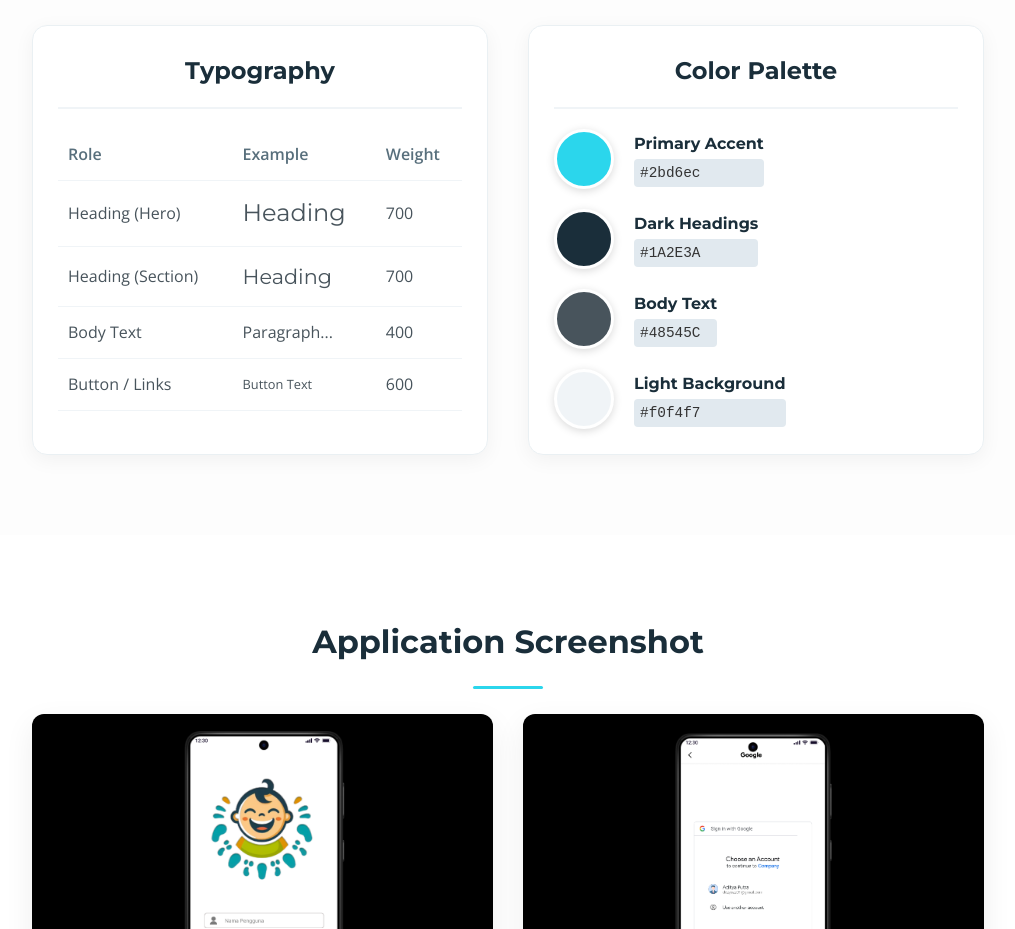
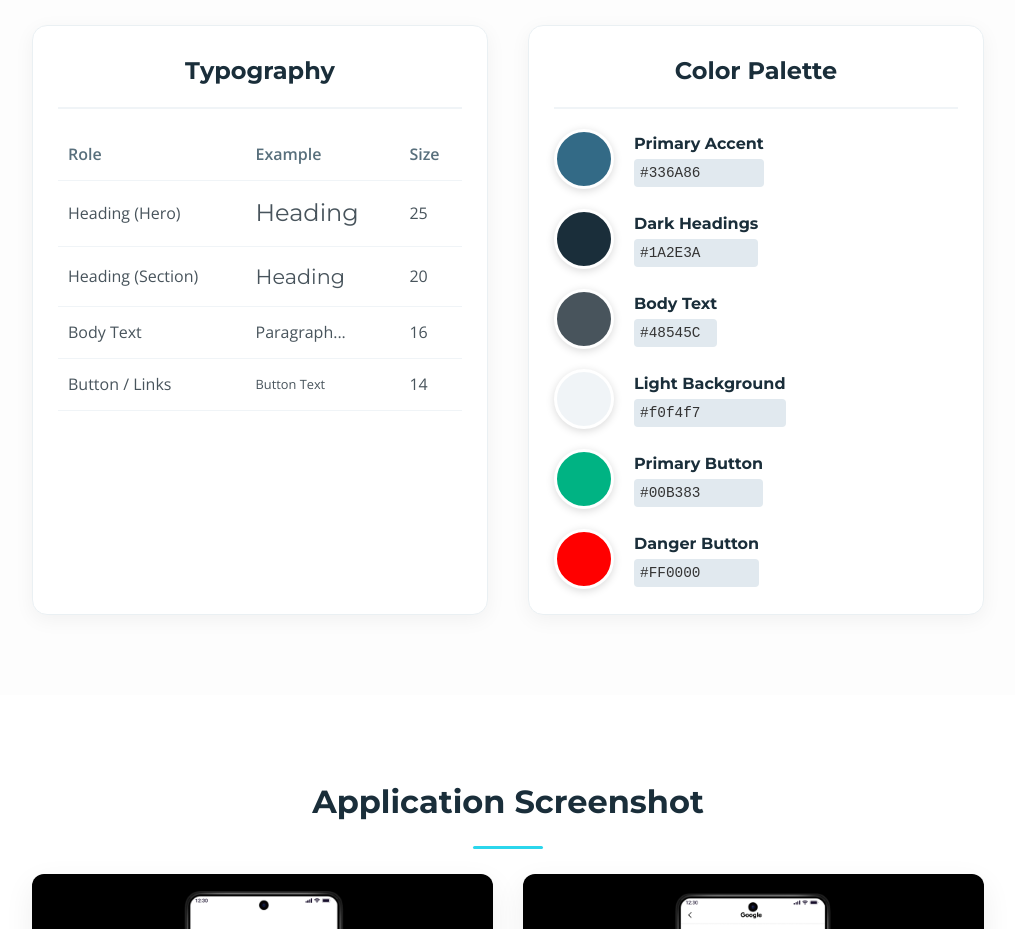
Before and after one commit to DwipaAditya-01/PortofolioUX, a plain HTML site: page html/research.html in a window 1280 px wide. Shown: the part 960-1889 px from the top of the page, without its empty margins (132-1147 px from the left). Drawn offline with nearby package versions, Linux system fonts and the light colour scheme.

Commit message:
update isi halaman

```diff
--- a/css/detail.css
+++ b/css/detail.css
@@ -5,7 +5,8 @@
 /* === 1. VARIABLES (CUSTOM PROPERTIES) === */
 :root {
     /* Warna */
-    --c-primary: #2bd6ec;      /* Sian cerah sebagai aksen utama */
+    --c-primary: #2bd6ec;
+    --c-primary-all:#336A86;     /* Sian cerah sebagai aksen utama */
     --c-primary-dark: #1AA7B8;  /* Versi lebih gelap untuk hover */
     --c-heading: #1A2E3A;      /* Biru sangat gelap untuk judul */
     --c-body-text: #48545C;     /* Abu-abu gelap untuk teks paragraf */
--- a/html/research.html
+++ b/html/research.html
@@ -64,27 +64,27 @@
                     <div class="detail-card">
                         <h3>Typography</h3>
                         <table class="type-table">
-                            <thead><tr><th>Role</th><th>Example</th><th>Weight</th></tr></thead>
+                            <thead><tr><th>Role</th><th>Example</th><th>Size</th></tr></thead>
                             <tbody>
                                 <tr>
                                     <td data-label="Role">Heading (Hero)</td>
                                     <td data-label="Example" style="font-family: 'Montserrat', sans-serif; font-size: 1.5rem;">Heading</td>
-                                    <td data-label="Weight">700</td>
+                                    <td data-label="Weight">25</td>
                                 </tr>
                                 <tr>
                                     <td data-label="Role">Heading (Section)</td>
                                     <td data-label="Example" style="font-family: 'Montserrat', sans-serif; font-size: 1.3rem;">Heading</td>
-                                    <td data-label="Weight">700</td>
+                                    <td data-label="Weight">20</td>
                                 </tr>
                                 <tr>
                                     <td data-label="Role">Body Text</td>
                                     <td data-label="Example" style="font-family: 'Open Sans', sans-serif; font-size: 1rem;">Paragraph...</td>
-                                    <td data-label="Weight">400</td>
+                                    <td data-label="Weight">16</td>
                                 </tr>
                                 <tr>
                                     <td data-label="Role">Button / Links</td>
                                     <td data-label="Example" style="font-family: 'Open Sans', sans-serif; font-size: 0.8rem;">Button Text</td>
-                                    <td data-label="Weight">600</td>
+                                    <td data-label="Weight">14</td>
                                 </tr>
                             </tbody>
                         </table>
@@ -92,10 +92,12 @@
                     <div class="detail-card">
                         <h3>Color Palette</h3>
                         <div class="swatch-container">
-                            <div class="swatch"><div class="swatch-color" style="background-color: #2bd6ec;"></div><div class="swatch-info"><div class="role">Primary Accent</div><div class="hex">#2bd6ec</div></div></div>
+                            <div class="swatch"><div class="swatch-color" style="background-color: #336A86;"></div><div class="swatch-info"><div class="role">Primary Accent</div><div class="hex">#336A86</div></div></div>
                             <div class="swatch"><div class="swatch-color" style="background-color: #1A2E3A;"></div><div class="swatch-info"><div class="role">Dark Headings</div><div class="hex">#1A2E3A</div></div></div>
                             <div class="swatch"><div class="swatch-color" style="background-color: #48545C;"></div><div class="swatch-info"><div class="role">Body Text</div><div class="hex">#48545C</div></div></div>
                             <div class="swatch"><div class="swatch-color" style="background-color: #f0f4f7;"></div><div class="swatch-info"><div class="role">Light Background</div><div class="hex">#f0f4f7</div></div></div>
+                            <div class="swatch"><div class="swatch-color" style="background-color: #00B383;"></div><div class="swatch-info"><div class="role">Primary Button</div><div class="hex">#00B383</div></div></div>
+                            <div class="swatch"><div class="swatch-color" style="background-color: #FF0000;"></div><div class="swatch-info"><div class="role">Danger Button</div><div class="hex">#FF0000</div></div></div>
                         </div>
                     </div>
                 </div>
```
Also changed, not shown: index.html (+1 -1 lines), image/d8.png.
